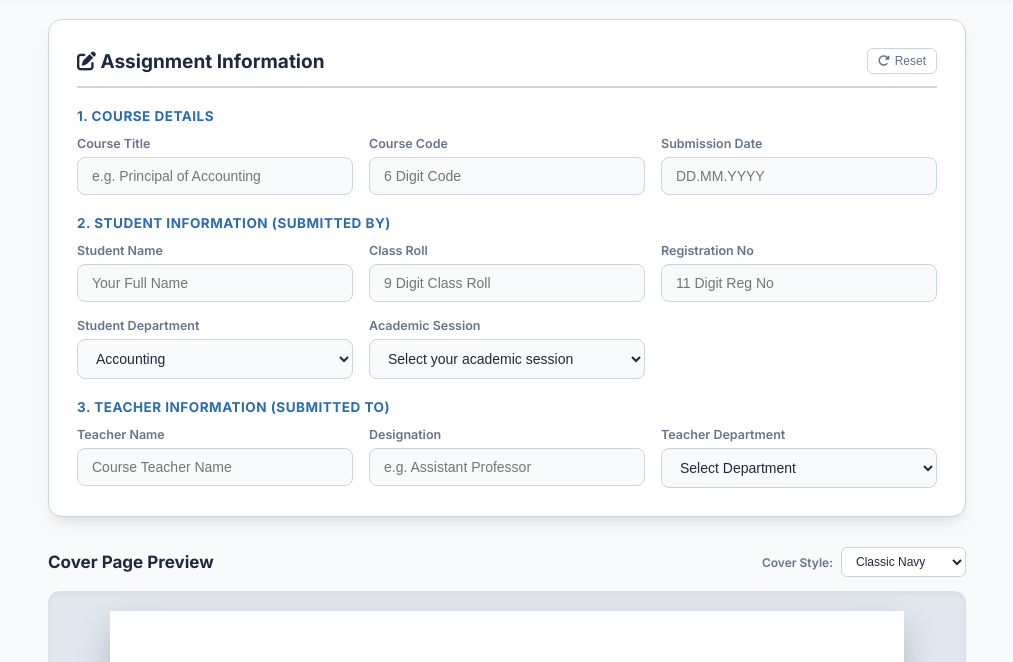
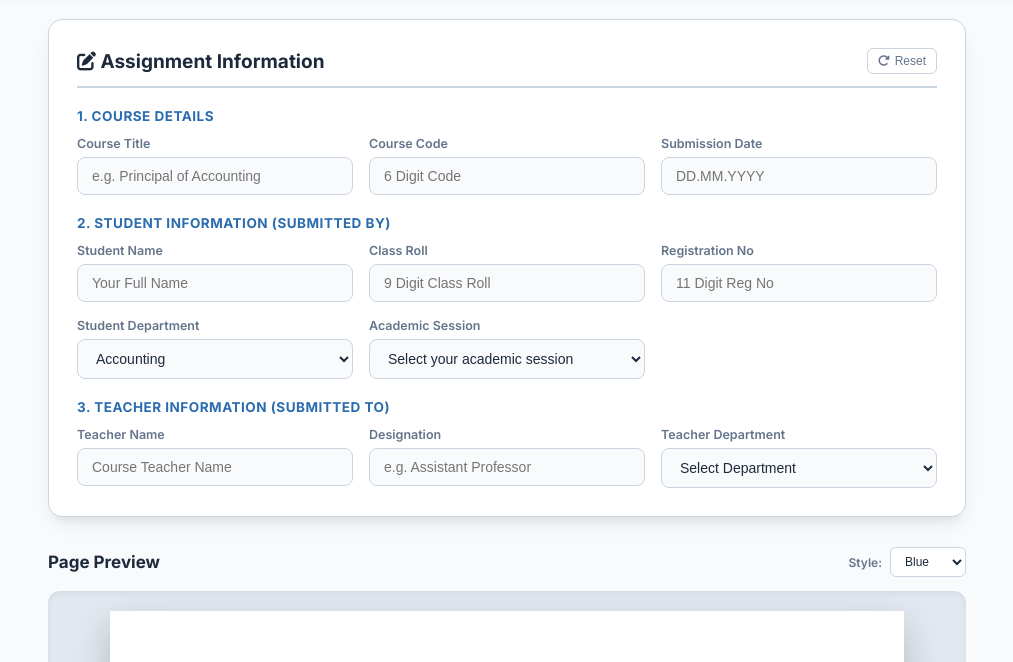
Before and after one commit to Utsab-Sarker/Assignment-Cover-Page-Maker, a plain HTML site: page index.html in a window 1280 px wide. Shown: the part 88-750 px from the top of the page, without its empty margins (133-1146 px from the left). Drawn offline with nearby package versions, Linux system fonts and the light colour scheme.

Commit message:
Update preview labels and theme options in index.html

```diff
--- a/index.html
+++ b/index.html
@@ -677,13 +677,13 @@
 
     <!-- Preview Header with Theme Style Switcher -->
     <div class="preview-header-area">
-        <div class="preview-label">Cover Page Preview</div>
+        <div class="preview-label">Page Preview</div>
         <div class="theme-selector-group">
-            <label for="themeStyle">Cover Style:</label>
+            <label for="themeStyle">Style:</label>
             <select id="themeStyle" onchange="changeCoverTheme(this.value)">
-                <option value="classic">Classic Navy</option>
-                <option value="emerald">Emerald Forest</option>
-                <option value="crimson">Royal Crimson</option>
+                <option value="classic">Blue</option>
+                <option value="emerald">Green</option>
+                <option value="crimson">Red</option>
             </select>
         </div>
     </div>
```
